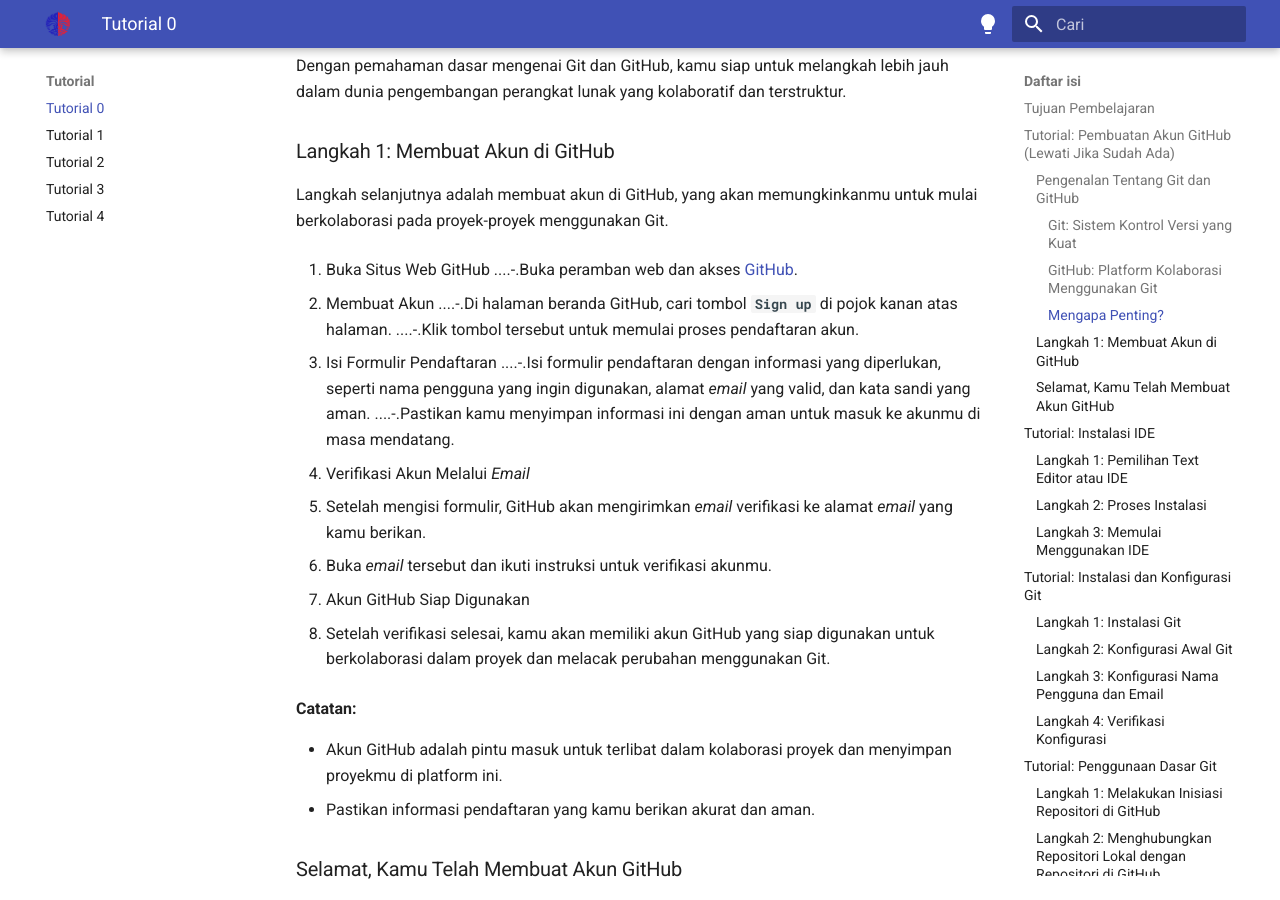
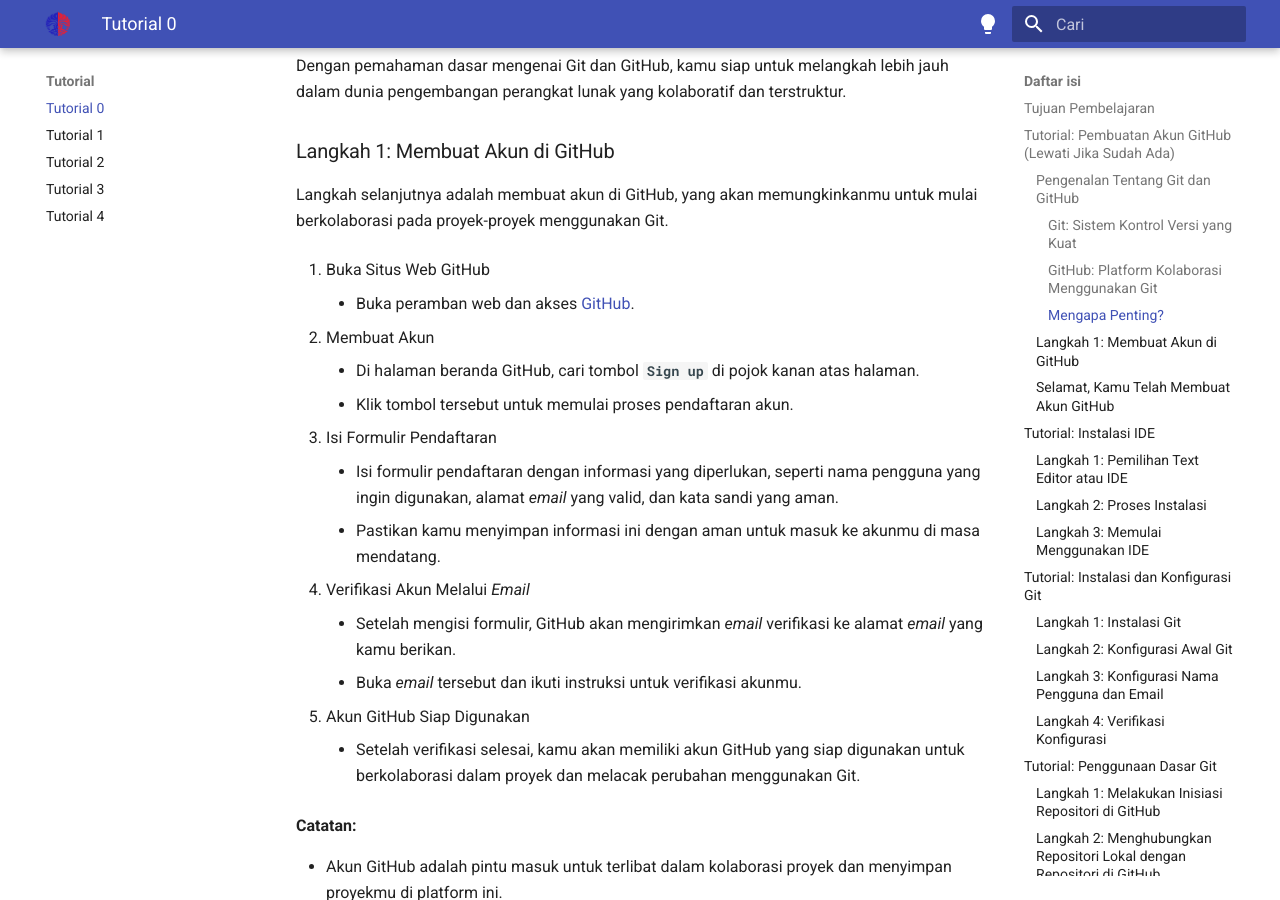
Before and after one commit to pbp-fasilkom-ui/genap-2024, an MkDocs documentation site: the page built from docs/tutorial/tutorial-0.md, in a window 1280 px wide and 900 px high, scrolled down 1252 px. Built offline with MkDocs 1.6.1 and Material for MkDocs 9.7.7, drawn with Linux system fonts in a browser that asks for light colours.

Commit message:
fix: indentation

```diff
--- a/docs/tutorial/tutorial-0.md
+++ b/docs/tutorial/tutorial-0.md
@@ -40,26 +40,22 @@ Dengan pemahaman dasar mengenai Git dan GitHub, kamu siap untuk melangkah lebih
 Langkah selanjutnya adalah membuat akun di GitHub, yang akan memungkinkanmu untuk mulai berkolaborasi pada proyek-proyek menggunakan Git.
 
 1. Buka Situs Web GitHub
-....-.Buka peramban web dan akses [GitHub].
+    - Buka peramban web dan akses [GitHub].
 
 2. Membuat Akun
-....-.Di halaman beranda GitHub, cari tombol **`Sign up`** di pojok kanan atas halaman.
-....-.Klik tombol tersebut untuk memulai proses pendaftaran akun.
+    - Di halaman beranda GitHub, cari tombol **`Sign up`** di pojok kanan atas halaman.
+    - Klik tombol tersebut untuk memulai proses pendaftaran akun.
 
 3. Isi Formulir Pendaftaran
-....-.Isi formulir pendaftaran dengan informasi yang diperlukan, seperti nama pengguna yang ingin digunakan, alamat _email_ yang valid, dan kata sandi yang aman.
-....-.Pastikan kamu menyimpan informasi ini dengan aman untuk masuk ke akunmu di masa mendatang.
+    - Isi formulir pendaftaran dengan informasi yang diperlukan, seperti nama pengguna yang ingin digunakan, alamat _email_ yang valid, dan kata sandi yang aman.
+    - Pastikan kamu menyimpan informasi ini dengan aman untuk masuk ke akunmu di masa mendatang.
 
 4. Verifikasi Akun Melalui _Email_
-
-
-   - Setelah mengisi formulir, GitHub akan mengirimkan _email_ verifikasi ke alamat _email_ yang kamu berikan.
-   - Buka _email_ tersebut dan ikuti instruksi untuk verifikasi akunmu.
+    - Setelah mengisi formulir, GitHub akan mengirimkan _email_ verifikasi ke alamat _email_ yang kamu berikan.
+    - Buka _email_ tersebut dan ikuti instruksi untuk verifikasi akunmu.
 
 5. Akun GitHub Siap Digunakan
-
-
-   - Setelah verifikasi selesai, kamu akan memiliki akun GitHub yang siap digunakan untuk berkolaborasi dalam proyek dan melacak perubahan menggunakan Git.
+    - Setelah verifikasi selesai, kamu akan memiliki akun GitHub yang siap digunakan untuk berkolaborasi dalam proyek dan melacak perubahan menggunakan Git.
 
 **Catatan:**
 
```
